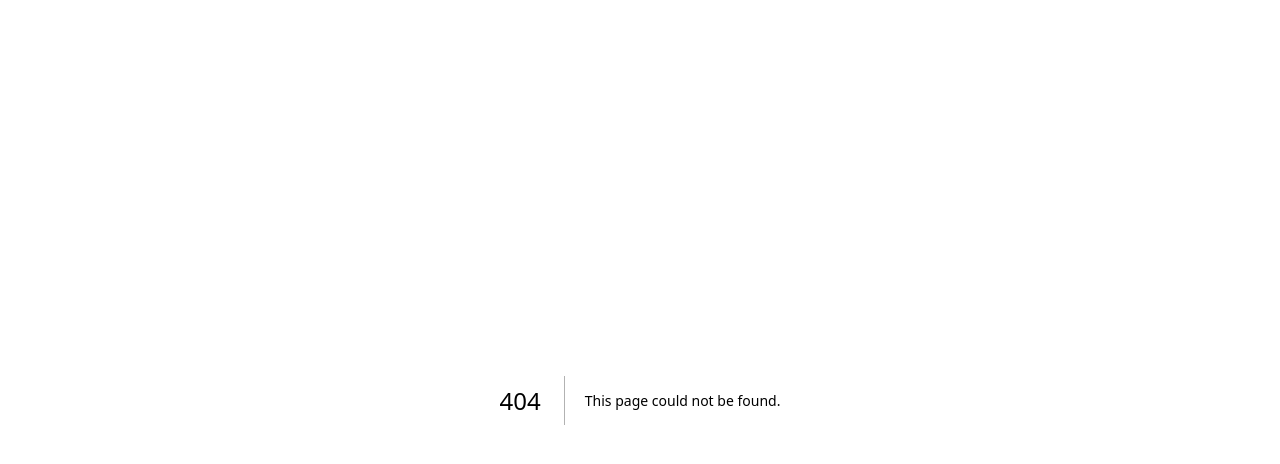
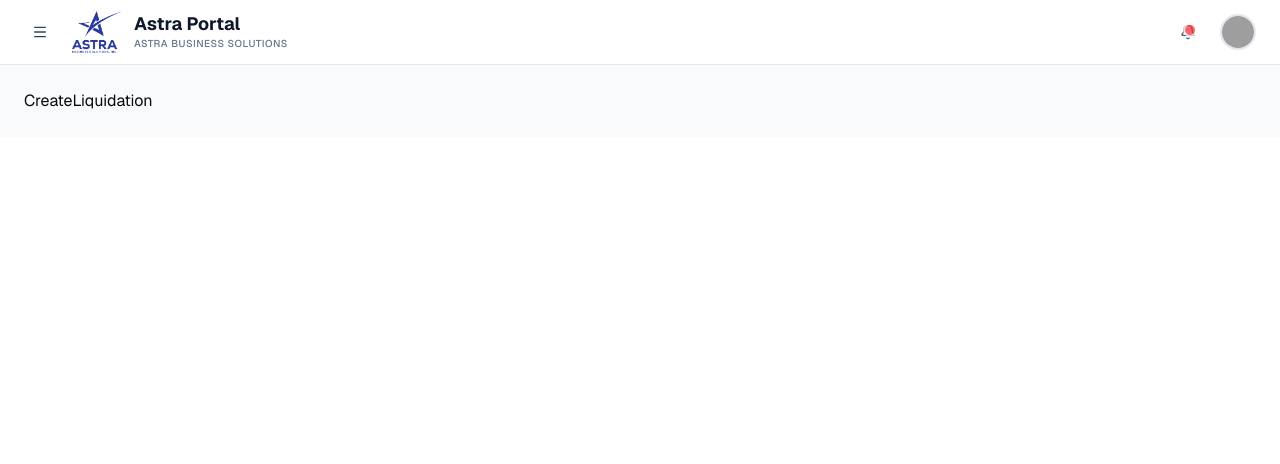
Before and after one commit to AllJacks1/rfp-system, a Next.js app: page /home/finance/liquidation/create-liquidation in a window 1280 px wide. Before the commit this address had no page. Shown: the top 464 px of the page. Built offline with nearby package versions, Linux system fonts and the light colour scheme; grey boxes are pictures that could not be loaded.

Commit message:
feat(nav): navigation for create liquidation page added

```diff
--- /dev/null
+++ b/app/components/liquidation/CreateLiquidation.tsx
@@ -0,0 +1,9 @@
+import React from 'react'
+
+export default function CreateLiquidation() {
+  return (
+    <div>
+      CreateLiquidation
+    </div>
+  )
+}
--- /dev/null
+++ b/app/home/finance/liquidation/create-liquidation/page.tsx
@@ -0,0 +1,9 @@
+import CreateLiquidation from '@/app/components/liquidation/CreateLiquidation'
+
+export default function CreateLiquidationPage() {
+  return (
+    <div>
+      <CreateLiquidation/>
+    </div>
+  )
+}
```
